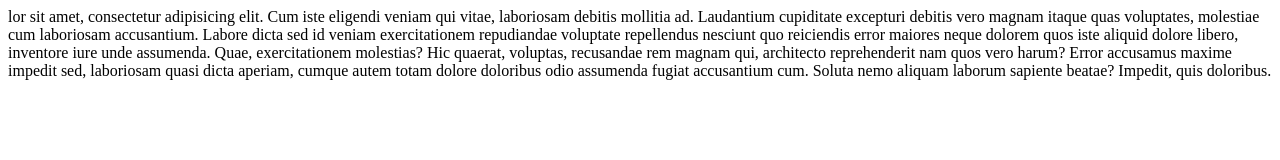
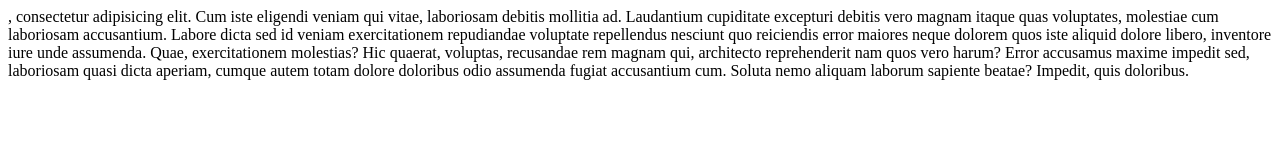
Before and after one commit to erikhoffer/2024_2aWI_SWP, a plain HTML site: page CSS/site.html in a window 1280 px wide. Drawn offline with Linux system fonts and the light colour scheme.

Commit message:
update text

```diff
--- a/CSS/site.html
+++ b/CSS/site.html
@@ -6,6 +6,6 @@
     <title>Document</title>
 </head>
 <body>
-    lor sit amet, consectetur adipisicing elit. Cum iste eligendi veniam qui vitae, laboriosam debitis mollitia ad. Laudantium cupiditate excepturi debitis vero magnam itaque quas voluptates, molestiae cum laboriosam accusantium. Labore dicta sed id veniam exercitationem repudiandae voluptate repellendus nesciunt quo reiciendis error maiores neque dolorem quos iste aliquid dolore libero, inventore iure unde assumenda. Quae, exercitationem molestias? Hic quaerat, voluptas, recusandae rem magnam qui, architecto reprehenderit nam quos vero harum? Error accusamus maxime impedit sed, laboriosam quasi dicta aperiam, cumque autem totam dolore doloribus odio assumenda fugiat accusantium cum. Soluta nemo aliquam laborum sapiente beatae? Impedit, quis doloribus.
+    , consectetur adipisicing elit. Cum iste eligendi veniam qui vitae, laboriosam debitis mollitia ad. Laudantium cupiditate excepturi debitis vero magnam itaque quas voluptates, molestiae cum laboriosam accusantium. Labore dicta sed id veniam exercitationem repudiandae voluptate repellendus nesciunt quo reiciendis error maiores neque dolorem quos iste aliquid dolore libero, inventore iure unde assumenda. Quae, exercitationem molestias? Hic quaerat, voluptas, recusandae rem magnam qui, architecto reprehenderit nam quos vero harum? Error accusamus maxime impedit sed, laboriosam quasi dicta aperiam, cumque autem totam dolore doloribus odio assumenda fugiat accusantium cum. Soluta nemo aliquam laborum sapiente beatae? Impedit, quis doloribus.
 </body>
 </html>
```
